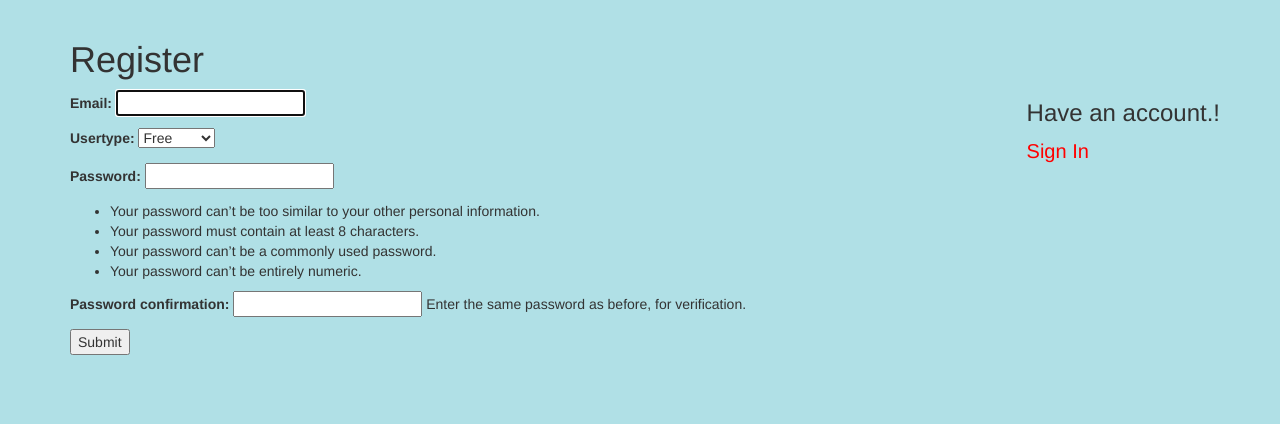
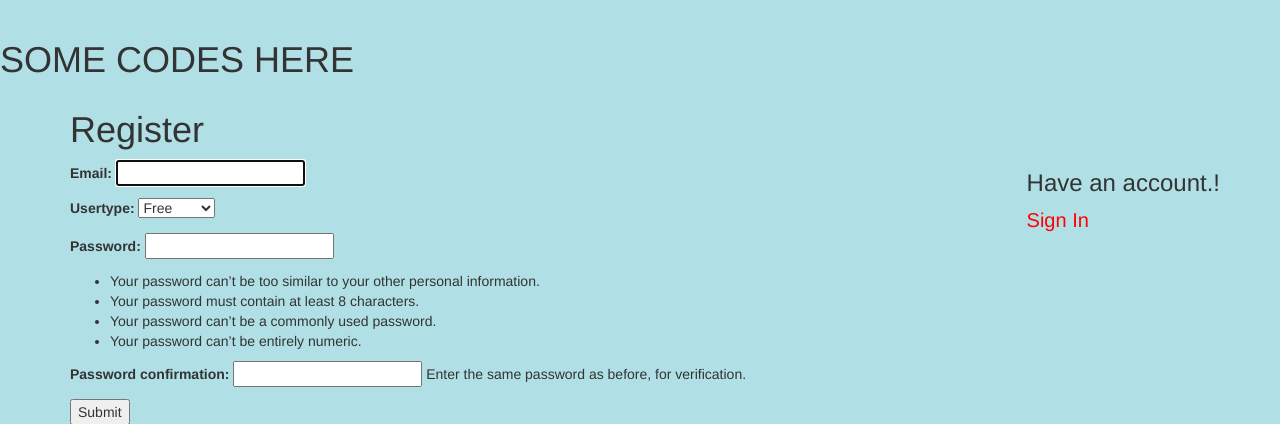
Before and after one commit to FlogicGanesh/Prototype, a Django app: page /account/register/ in a window 1280 px wide. Shown: the part 108-532 px from the top of the page. Run offline with Django 3.2, Linux system fonts and the light colour scheme; some libraries are stand-ins or nearby versions.

Commit message:
commit1 g

```diff
--- a/website/accounts/templates/accounts/reg_form.html
+++ b/website/accounts/templates/accounts/reg_form.html
@@ -1,5 +1,6 @@
 {% extends 'base.html' %}
 {% block body %}
+<h1>SOME CODES HERE</h1>
 <style>
     #s1
     { float: right;
```
